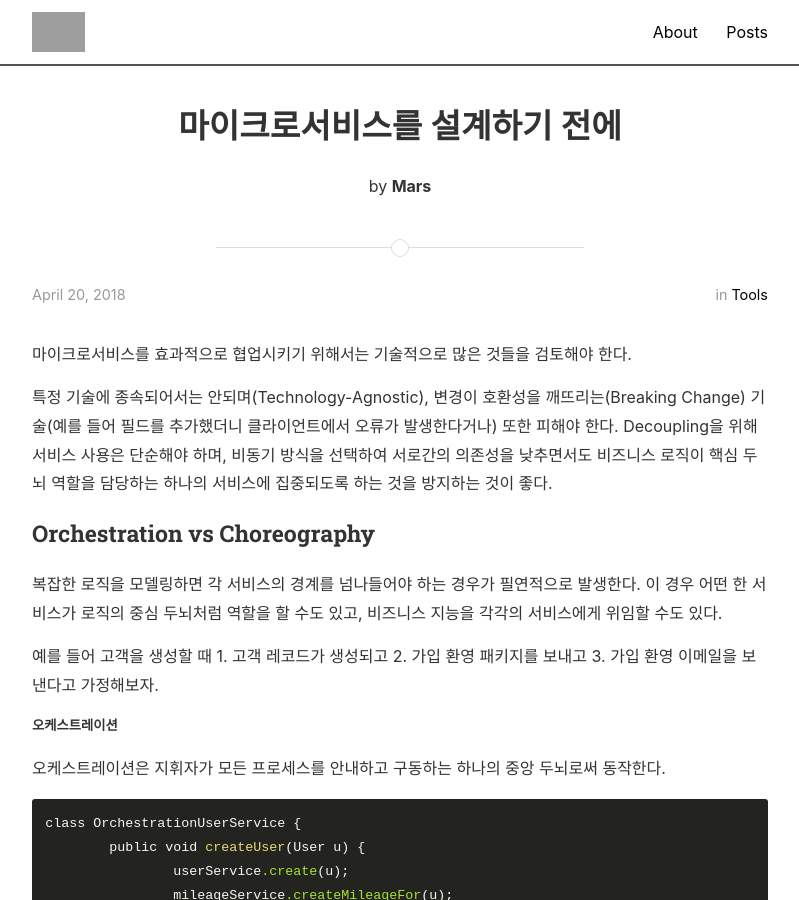
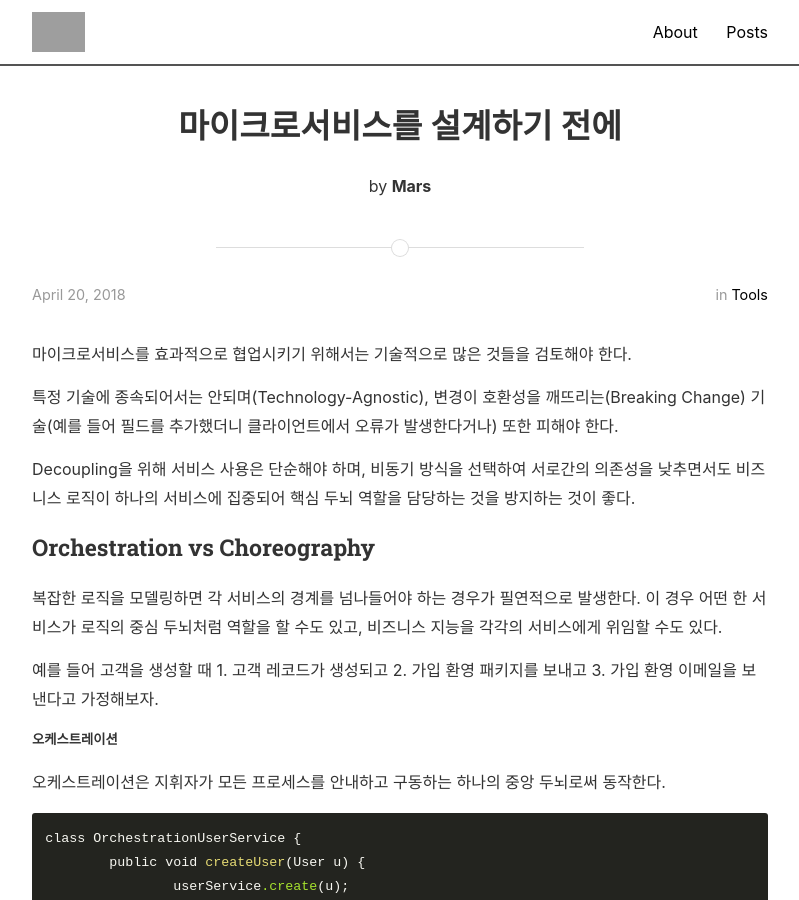
Before and after one commit to countingmars/countingmars.github.io, a Jekyll site: the page built from _posts/2018-04-20-microservice-before-design.markdown, in a window 1280 px wide and 900 px high. Shown: the whole window, without its empty margins (240-1039 px from the left). Built offline with Jekyll 4.4.1, drawn with Linux system fonts in a browser that asks for light colours; nearby versions of some CDN libraries; grey boxes are pictures that could not be loaded.

Commit message:
post microservice before design

```diff
--- a/_posts/2018-04-20-microservice-before-design.markdown
+++ b/_posts/2018-04-20-microservice-before-design.markdown
@@ -12,9 +12,11 @@ categories: tools
 
 특정 기술에 종속되어서는 안되며(Technology-Agnostic),
 변경이 호환성을 깨뜨리는(Breaking Change) 기술(예를 들어 필드를 추가했더니 클라이언트에서 오류가 발생한다거나) 또한 피해야 한다.
+
+
 Decoupling을 위해 서비스 사용은 단순해야 하며,
 비동기 방식을 선택하여 서로간의 의존성을 낮추면서도
-비즈니스 로직이 핵심 두뇌 역할을 담당하는 하나의 서비스에 집중되도록 하는 것을 방지하는 것이 좋다.
+비즈니스 로직이 하나의 서비스에 집중되어 핵심 두뇌 역할을 담당하는 것을 방지하는 것이 좋다.
 
 
 ### Orchestration vs Choreography
```
